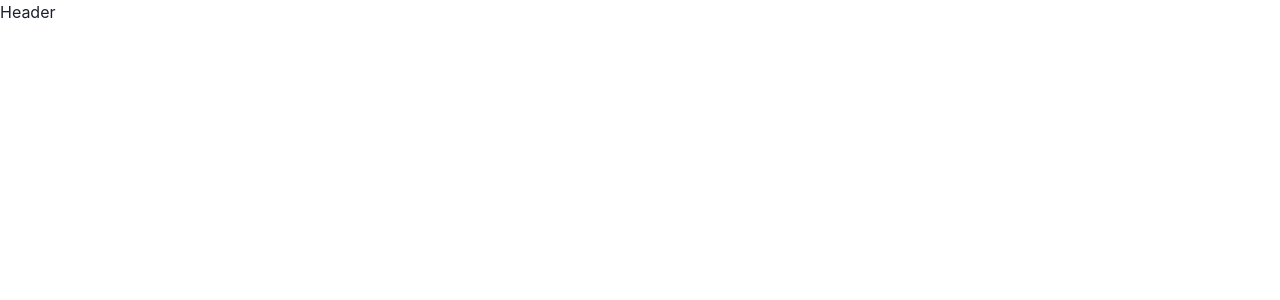
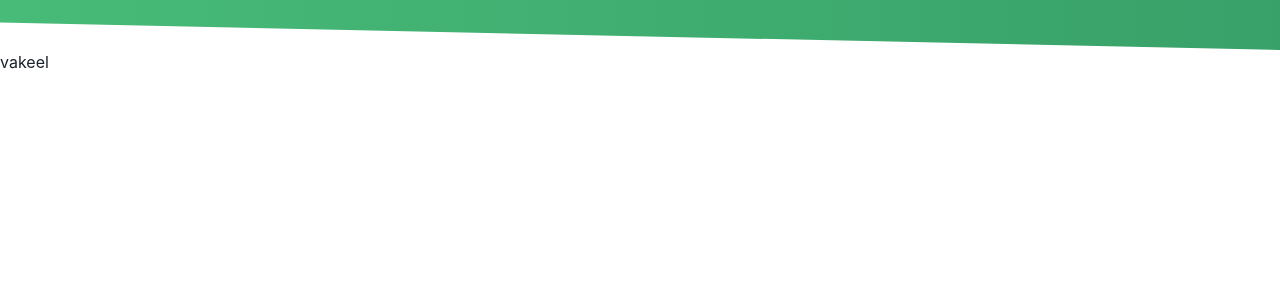
Before and after one commit to InfinityCoders-com/lawyers, a React (Create React App) app: page / in a window 1280 px wide. Shown: the top 300 px of the page. Built offline with nearby package versions, Linux system fonts and the light colour scheme.

Commit message:
Header, Layout

```diff
--- a/src/components/Header/Header.tsx
+++ b/src/components/Header/Header.tsx
@@ -1,10 +1,26 @@
 import React from 'react'
 import { Box } from "@chakra-ui/react"
+import styled from '@emotion/styled'
+
+const HeaderPoly = styled(Box)`
+    clip-path: polygon(0% 0%, 100% 0%, 100% 100%, 0% 45%);
+    padding: 8px 15px;
+    min-height: 50px;
+    span.logo {
+        position: absolute;
+        top: -10px;
+        left: 20px;
+        color: #fff;
+        text-shadow: 2px 2px 1px 2px green.300;
+        font-family: 'Sacramento';
+    }
+`
 
 function Header() {
     return (
-        <Box p={2} bg="">
-
+        <Box style={{ position: 'relative' }}>
+            <HeaderPoly p={2} bgGradient="linear(to-r, green.400, green.500)" />
+            <span className="logo">vakeel</span>
         </Box>
     )
 }
--- a/src/components/RouteLayout/index.tsx
+++ b/src/components/RouteLayout/index.tsx
@@ -1,10 +1,11 @@
 import React from 'react'
 import { Box } from "@chakra-ui/react"
+import Header from '../Header/Header'
 
 function RouteLayout() {
     return (
         <Box>
-            Header
+            <Header />
         </Box>
     )
 }
--- a/src/index.css
+++ b/src/index.css
@@ -1,3 +1,4 @@
+@import url('https://fonts.googleapis.com/css2?family=Sacramento&display=swap');
 body {
   margin: 0;
   font-family: -apple-system, BlinkMacSystemFont, 'Segoe UI', 'Roboto', 'Oxygen',
```
